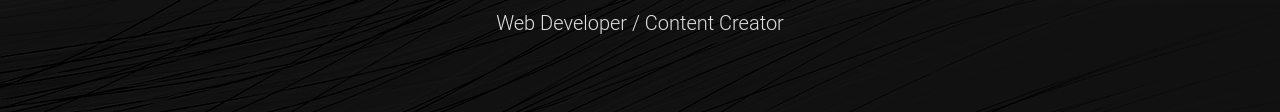
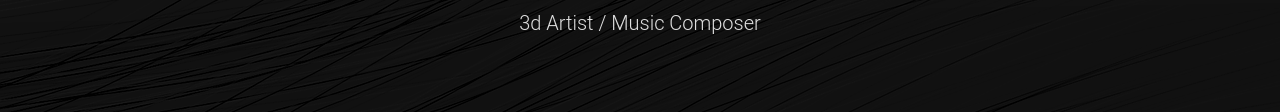
Before and after one commit to MisterMen/Portfolio.github.io, a plain HTML site: page index.html in a window 1280 px wide. Shown: the part 446-558 px from the top of the page. Drawn offline with nearby package versions, Linux system fonts and the light colour scheme.

Commit message:
Update index.html

```diff
--- a/index.html
+++ b/index.html
@@ -46,7 +46,7 @@
     </nav>
     <div class="landing-text">
       <h1>Haris Hadžagić</h1>
-      <h6>Web Developer / Content Creator</h6>
+      <h6>3d Artist / Music Composer</h6>
     </div>
   </header>
   <section class="about" id="about">
```
